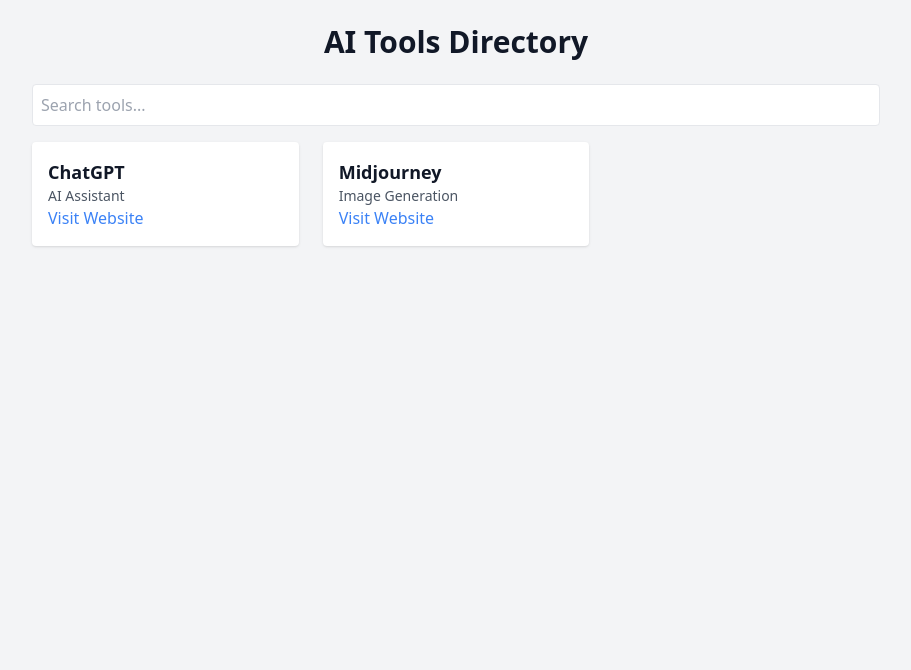
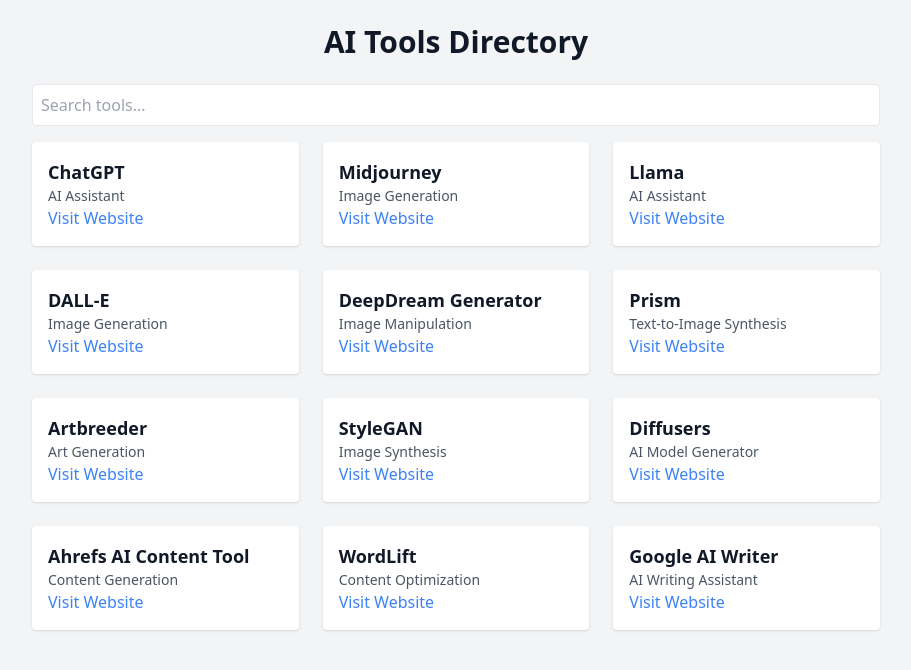
Before and after one commit to mattreinsch/directory-site, a Jekyll site: the page built from index.md, in a window 1280 px wide. Shown: the top 670 px of the page, without its empty margins (184-1095 px from the left). Built offline with Jekyll 4.4.1, drawn with Linux system fonts in a browser that asks for light colours; nearby versions of some CDN libraries.

Commit message:
Update tools.yml

```diff
--- a/_data/tools.yml
+++ b/_data/tools.yml
@@ -5,3 +5,43 @@
 - name: "Midjourney"
   category: "Image Generation"
   website: "https://www.midjourney.com/"
+
+- name: Llama
+  category: AI Assistant
+  website: https://research.huggingface.co/llama
+
+- name: DALL-E
+  category: Image Generation
+  website: https://dalle.io/
+
+- name: DeepDream Generator
+  category: Image Manipulation
+  website: http://deepdreamgenerator.com/
+
+- name: Prism
+  category: Text-to-Image Synthesis
+  website: https://prism.ai/
+
+- name: Artbreeder
+  category: Art Generation
+  website: https://artbreeder.com/
+
+- name: StyleGAN
+  category: Image Synthesis
+  website: http://stylegan.asia/
+
+- name: Diffusers
+  category: AI Model Generator
+  website: https://research.huggingface.co/diffusers
+
+- name: Ahrefs AI Content Tool
+  category: Content Generation
+  website: https://ahrefs.com/ai-content-tool
+
+- name: WordLift
+  category: Content Optimization
+  website: https://wordlift.io/
+
+- name: Google AI Writer
+  category: AI Writing Assistant
+  website: https://writers.google.com
```
